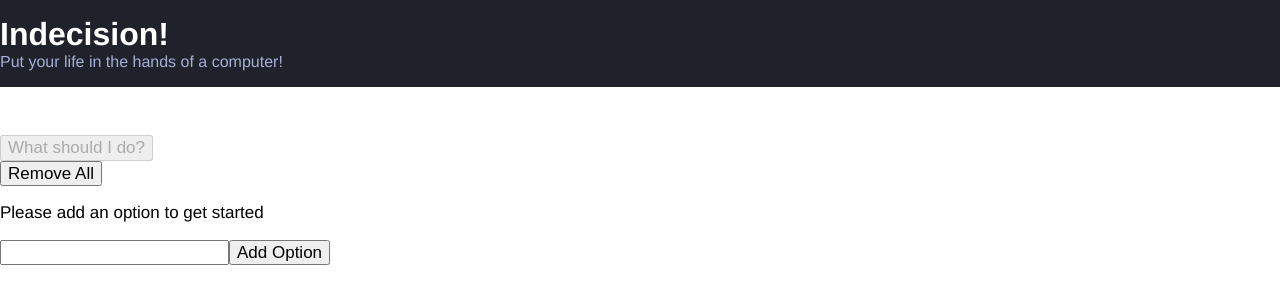
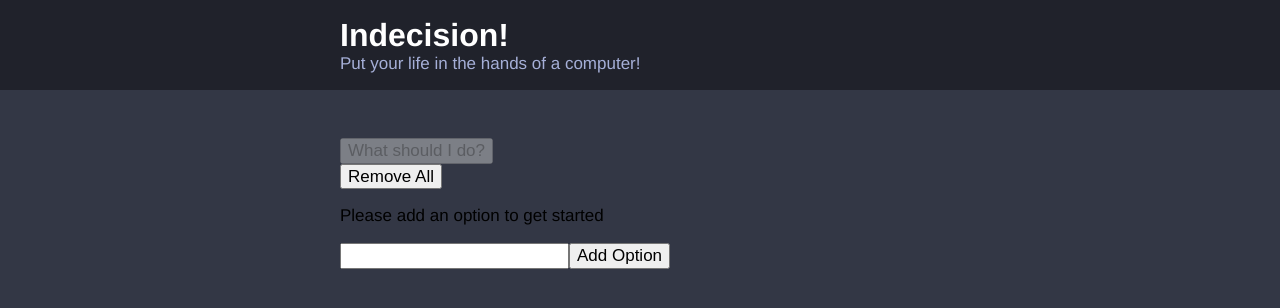
Before and after one commit to Tylyps/StylingReact, a React app: page / in a window 1280 px wide. Shown: the top 308 px of the page. Built offline with nearby package versions, Linux system fonts and the light colour scheme.

Commit message:
Add style for header, body, centering site

```diff
--- a/src/components/Header.js
+++ b/src/components/Header.js
@@ -2,8 +2,10 @@
 
 const Header = (props) => (
   <div className="header">
-    <h1 className="header__title">{props.title}</h1>
-    {props.subtitle && <h2 className="header__subtitle">{props.subtitle}</h2>}
+    <div className="container">
+      <h1 className="header__title">{props.title}</h1>
+      {props.subtitle && <h2 className="header__subtitle">{props.subtitle}</h2>}
+    </div>
   </div>
 );
 
--- a/src/components/IndecisionApp.js
+++ b/src/components/IndecisionApp.js
@@ -70,6 +70,7 @@
     return (
       <div>
         <Header subtitle={subtitle} />
+        <div className="container">
           <Action
             hasOptions={this.state.options.length > 0}
             handlePick={this.handlePick}
@@ -82,6 +83,7 @@
           <AddOption
             handleAddOption={this.handleAddOption}
           />
+        </div>
         <OptionModal
           selectedOption={this.state.selectedOption}
           handleClearSelectedOption={this.handleClearSelectedOption}
--- a/src/styles/base/_base.scss
+++ b/src/styles/base/_base.scss
@@ -3,6 +3,7 @@
 }
 
 body {
+  background: $dark-blue;
   font-family: Helvetica, Arial, sans-serif;
-  font-size: 1.7rem;
+  font-size: $m-size;
 }
--- /dev/null
+++ b/src/styles/base/_settings.scss
@@ -0,0 +1,10 @@
+// Colors
+
+$off-black: #20222b;
+$dark-blue: #333745;
+$off-white: #a5afd7;
+
+// Spacing
+$m-size: 1.7rem;
+$l-size: 3.2rem;
+$xl-size: 4.8rem;
--- /dev/null
+++ b/src/styles/components/_container.scss
@@ -0,0 +1,5 @@
+.container {
+  max-width: 60rem;
+  margin: 0 auto;
+  padding: 0 $m-size;
+}
--- a/src/styles/components/_header.scss
+++ b/src/styles/components/_header.scss
@@ -1,18 +1,18 @@
 .header {
-  background: #20222b;
+  background: $off-black;
   color: white;
-  margin-bottom: 4.8rem;
-  padding: 1.6rem 0;
+  margin-bottom: $xl-size;
+  padding: $m-size 0;
 }
 // BEM block element modifier
 .header__title {
-  font-size: 3.2rem;
+  font-size: $l-size;
   margin: 0;
 }
 
 .header__subtitle {
-  color: #a5afd7;
-  font-size: 1.6rem;
+  color: $off-white;
+  font-size: $m-size;
   font-weight: 500;
   margin: 0;
 }
--- a/src/styles/styles.scss
+++ b/src/styles/styles.scss
@@ -1,3 +1,5 @@
+@import './base/settings';
 @import './base/base';
 
+@import './components/container';
 @import './components/header';
```
Lines whose indentation alone changed are shown as unchanged.
